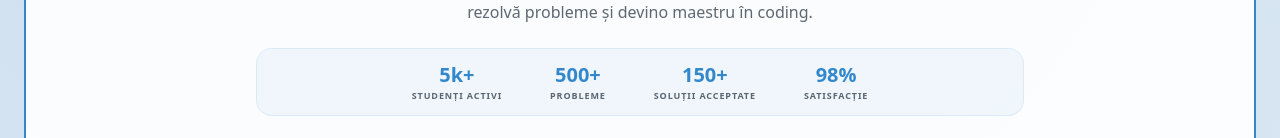
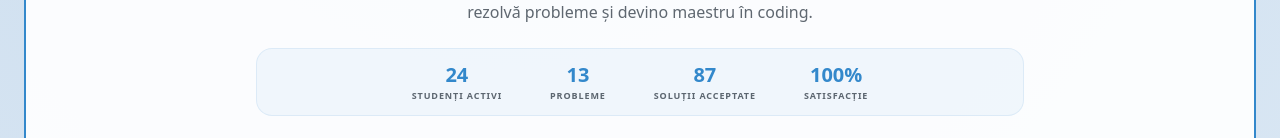
Before and after one commit to Proiect-A1/Frontend, a React (Vite) app in the folder fiicoder-frontend/: page / in a window 1280 px wide. Shown: the part 338-476 px from the top of the page. Built offline with nearby package versions, Linux system fonts and the light colour scheme; no server answers.

Commit message:
Update Landing.tsx

```diff
--- a/fiicoder-frontend/src/pages/landing/Landing.tsx
+++ b/fiicoder-frontend/src/pages/landing/Landing.tsx
@@ -297,10 +297,10 @@ export default function Landing() {
 
     const stats = useMemo(
         () => [
-            { num: '5k+', label: t.activeStudents },
-            { num: '500+', label: t.problemsCount },
-            { num: '150+', label: t.contestsCount },
-            { num: '98%', label: t.satisfactionRate },
+            { num: '24', label: t.activeStudents },
+            { num: '13', label: t.problemsCount },
+            { num: '87', label: t.contestsCount },
+            { num: '100%', label: t.satisfactionRate },
         ],
         [t],
     );
```
